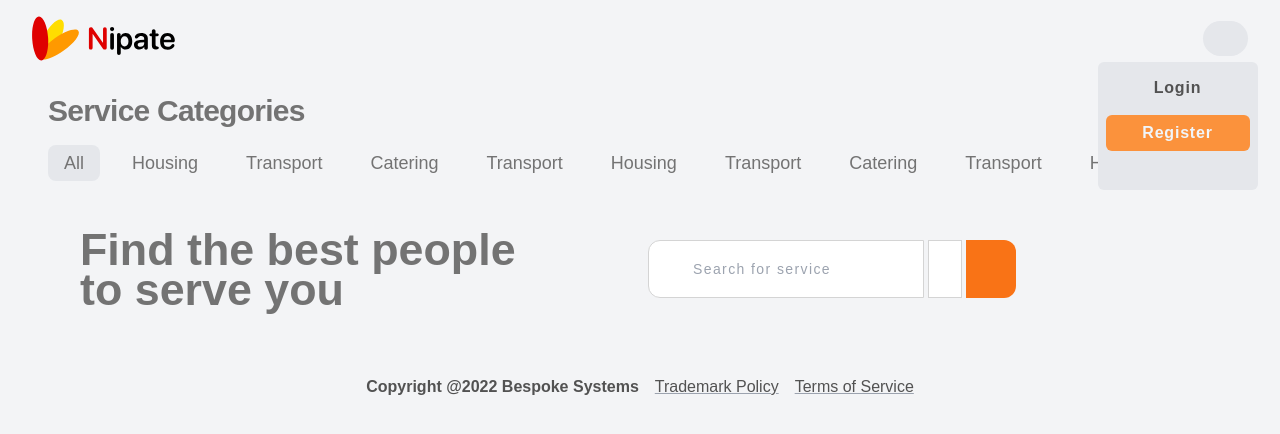
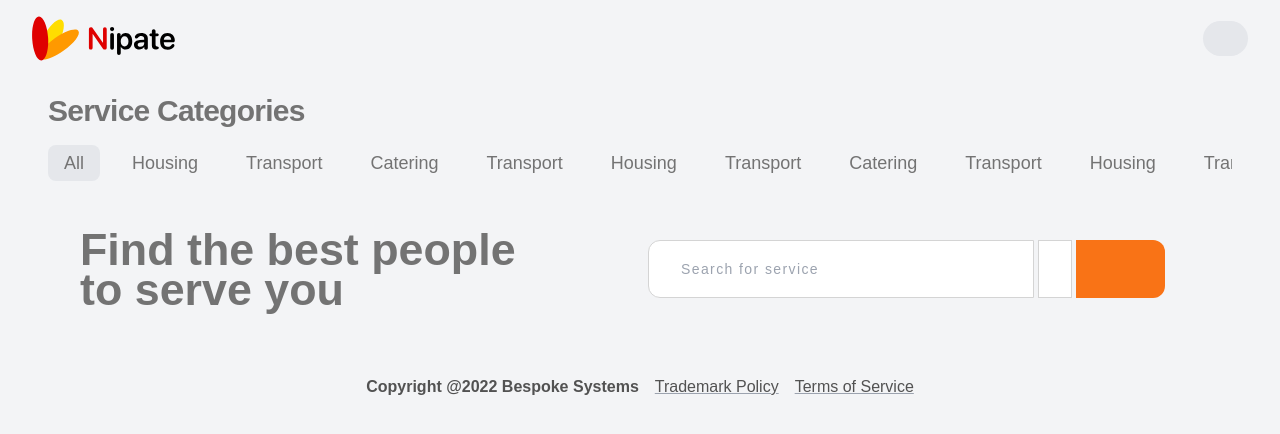
Before and after one commit to Amos-Ditto/NipateWebapp, a Nuxt app: page / in a window 1280 px wide. Shown: the top 434 px of the page. Built offline with nearby package versions, Linux system fonts and the light colour scheme.

Commit message:
chore: update home

```diff
--- a/components/PageFeautures/NavBar.vue
+++ b/components/PageFeautures/NavBar.vue
@@ -1,22 +1,33 @@
+<script setup lang="ts">
+
+const openauthdropdown = ref<boolean>(false);
+
+const openAuthDropDown = ():void => {
+    openauthdropdown.value = !openauthdropdown.value;
+}
+</script>
+
 <template>
     <nav class=" w-full flex items-center flex-row justify-between px-4 sm:px-8">
         <div class="logo flex h-full items-center">
             <img src="@/assets/img/Logo/Decoupled.svg" alt="nipate">
         </div>
-        <div class="right-auth text-neutral-600 hidden flex-row gap-1 xs:gap-3">
+        <div class="right-auth xs:flex text-neutral-600 hidden flex-row gap-1 xs:gap-3">
             <button><NuxtLink to="/auth" class="block w-full h-full">Login</NuxtLink></button>
             <button>Register</button>
         </div>
-        <div class="auth-user relative flex items-center justify-center">
-            <div class="user-icon">
+        <div class="auth-user relative flex xs:hidden items-center justify-center">
+            <div class="user-icon" @click="openAuthDropDown">
                 <div class="i-mdi-account scale-125"></div>
-                <div class="i-mdi-chevron-down text-sm"></div>
+                <div class="i-mdi-menu-down text-lg scale-125" :class="openauthdropdown && 'rotate-180'"></div>
             </div>
-            <div class="user-drop-down">
-                <div class="drop-down-bg z-20 fixed right-0 w-screen h-[70vh] bg-transparent translate-x-[12%] top-0"></div>
+            <div class="user-drop-down" v-if="openauthdropdown">
+                <div class="drop-down-bg z-20 fixed right-0 w-screen h-[70vh] bg-transparent translate-x-[12%] top-0" @click="openAuthDropDown"></div>
                 <div class="drop-down-context">
-                    <button class="auth-btn text-neutral-600">Login</button>
-                    <button class="auth-btn bg-orange-400 text-slate-100">Register</button>
+                    <button class="auth-btn text-neutral-600">
+                        <NuxtLink to="/auth" class="block w-full h-full text-left">Login</NuxtLink>
+                    </button>
+                    <button class="auth-btn ">Register</button>
                 </div>
             </div>
         </div>
@@ -49,8 +60,8 @@
     @apply rounded-md flex justify-start items-start flex-col px-2 py-2 gap-2;
 }
 .drop-down-context button.auth-btn {
-    @apply w-full flex items-center justify-center rounded-md tracking-wider;
-    @apply font-bold px-2 py-1 hover:bg-orange-400 hover:text-slate-100;
+    @apply w-full flex items-center justify-start rounded-md tracking-wider;
+    @apply font-bold px-2 py-1 hover:bg-orange-500 hover:text-slate-100 text-neutral-500;
     transition: background-color 300ms , color 300ms;
 }
 </style>
--- a/pages/index.vue
+++ b/pages/index.vue
@@ -30,15 +30,15 @@ const userauthenticated = ref<boolean>(false);
                 <div class="hero-text">
                     <h3 class="text-2xl sm:text-4xl md:text-[2.8rem] font-bold sm:leading-[40px]">Find the best people <br class="hidden sm:block"> to serve you</h3>
                 </div>
-                <div class="search-bar">
-                    <div class="input-field w-[80%] md:w-[60%] lg:w-[50%] flex items-center relative">
+                <div class="search-bar lg:w-[600px]">
+                    <div class="input-field w-[80%] md:w-[60%] lg:w-[70%] flex items-center relative">
                         <input type="search" placeholder="Search for service">
-                        <div class="i-mdi-filter-variant absolute left-0 z-[2] translate-x-[80%] text-xl text-neutral-400"></div>
+                        <div class="i-mdi-filter-variant absolute left-0 z-[2] translate-x-[60%] xs:translate-x-[80%] text-lg xs:text-xl text-neutral-400"></div>
                     </div>
                     <button class="loc-btn bg-white border border-neutral-300 focus:border-orange-300 hover:border-orange-200 hover:bg-gray-200">
                         <div class="i-mdi-google-maps text-xl xs:text-2xl"></div>
                     </button>
-                    <button class="search-btn px-20 xs:w-[20%] lg:w-[9%]">
+                    <button class="search-btn px-20 xs:w-[20%] lg:w-[16%]">
                         <span class="hidden xs:block">Search</span>
                         <div class="i-mdi-magnify block xs:hidden text-xl scale-125"></div>
                     </button>
@@ -72,7 +72,7 @@ const userauthenticated = ref<boolean>(false);
 <style scoped>
 
 .categories::-webkit-scrollbar {
-    width: 0px;
+    /* width: 0px; */
     display: none;
 }
 
@@ -107,7 +107,7 @@ const userauthenticated = ref<boolean>(false);
 }
 .search-bar .input-field input {
     @apply w-full outline-none bg-white h-[2.4rem] xs:h-[2.8rem] sm:h-[3.6rem] border border-neutral-300 rounded-l-xl;
-    @apply pl-11 text-sm xs:text-lg tracking-widest focus:border-orange-200;
+    @apply pl-8 xs:pl-11 text-sm xs:text-lg tracking-widest focus:border-orange-200;
     transition: height 300ms;
 }
 .search-bar button {
```
